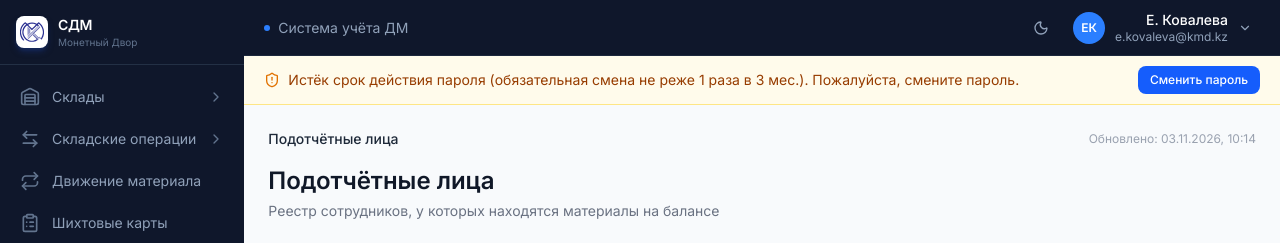
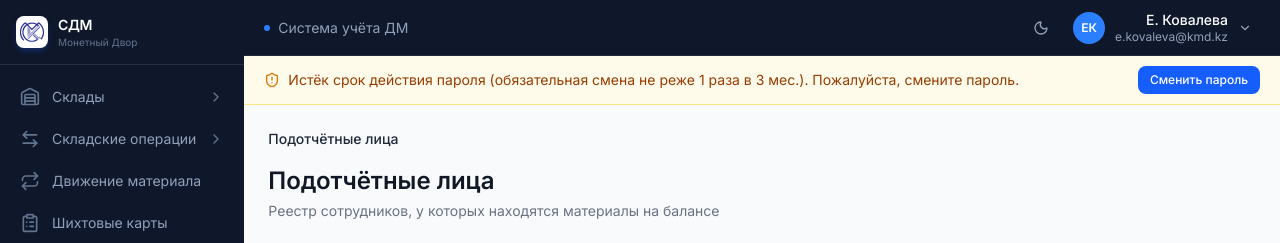
Before and after one commit to remstorlab/kmd, a React (Vite) app: page /podotchetniki in a window 1280 px wide. Shown: the top 243 px of the page. Built offline with nearby package versions, Linux system fonts and the light colour scheme; the HTML template or start-up script is replaced by a standard one.

Commit message:
updatees tag del

```diff
--- a/src/components/ui.tsx
+++ b/src/components/ui.tsx
@@ -817,16 +817,13 @@ export function PageHeader({
   actions?: React.ReactNode;
   breadcrumb?: string[];
 }) {
-  const now = new Date();
-  const dateStr = now.toLocaleDateString("ru-RU", { day: "2-digit", month: "2-digit", year: "numeric" });
-  const timeStr = now.toLocaleTimeString("ru-RU", { hour: "2-digit", minute: "2-digit" });
-
   return (
     <div className="mb-6">
-      <div className="flex items-center justify-between mb-4">
-        {breadcrumb && <Breadcrumb parts={breadcrumb} />}
-        <span className="text-xs text-gray-400 ml-auto">Обновлено: {dateStr}, {timeStr}</span>
-      </div>
+      {breadcrumb && (
+        <div className="flex items-center justify-between mb-4">
+          <Breadcrumb parts={breadcrumb} />
+        </div>
+      )}
       <div className="flex items-start justify-between">
         <div>
           <h1 className="text-2xl font-semibold text-gray-900">{title}</h1>
--- a/src/pages/Admin.tsx
+++ b/src/pages/Admin.tsx
@@ -353,7 +353,6 @@ function RolesPage({ onBack }: { onBack: () => void }) {
     <div>
       <div className="flex items-center justify-between mb-4">
         <div className="text-xs text-gray-500">Администрирование / Роли и разрешения</div>
-        <span className="text-xs text-gray-400">Обновлено: {new Date().toLocaleDateString("ru-RU")}</span>
       </div>
       <div className="flex items-start justify-between mb-6">
         <div>
@@ -469,7 +468,6 @@ function SettingsPage({ onBack }: { onBack: () => void }) {
     <div>
       <div className="flex items-center justify-between mb-4">
         <div className="text-xs text-gray-500">Администрирование / Настройки</div>
-        <span className="text-xs text-gray-400">Обновлено: {new Date().toLocaleDateString("ru-RU")}</span>
       </div>
       <div className="flex items-start justify-between mb-6">
         <div>
--- a/src/pages/Podotchetniki.tsx
+++ b/src/pages/Podotchetniki.tsx
@@ -259,7 +259,6 @@ function PodotchetnikCard({ person, onBack }: { person: Podotchetnik; onBack: ()
 
       <div className="flex items-center justify-between mb-1">
         <div className="text-xs text-gray-500">Подотчётные лица / Карточка подотчётного лица</div>
-        <span className="text-xs text-gray-400">Обновлено: {new Date().toLocaleDateString("ru-RU")}</span>
       </div>
 
       {/* Dark header card */}
```
